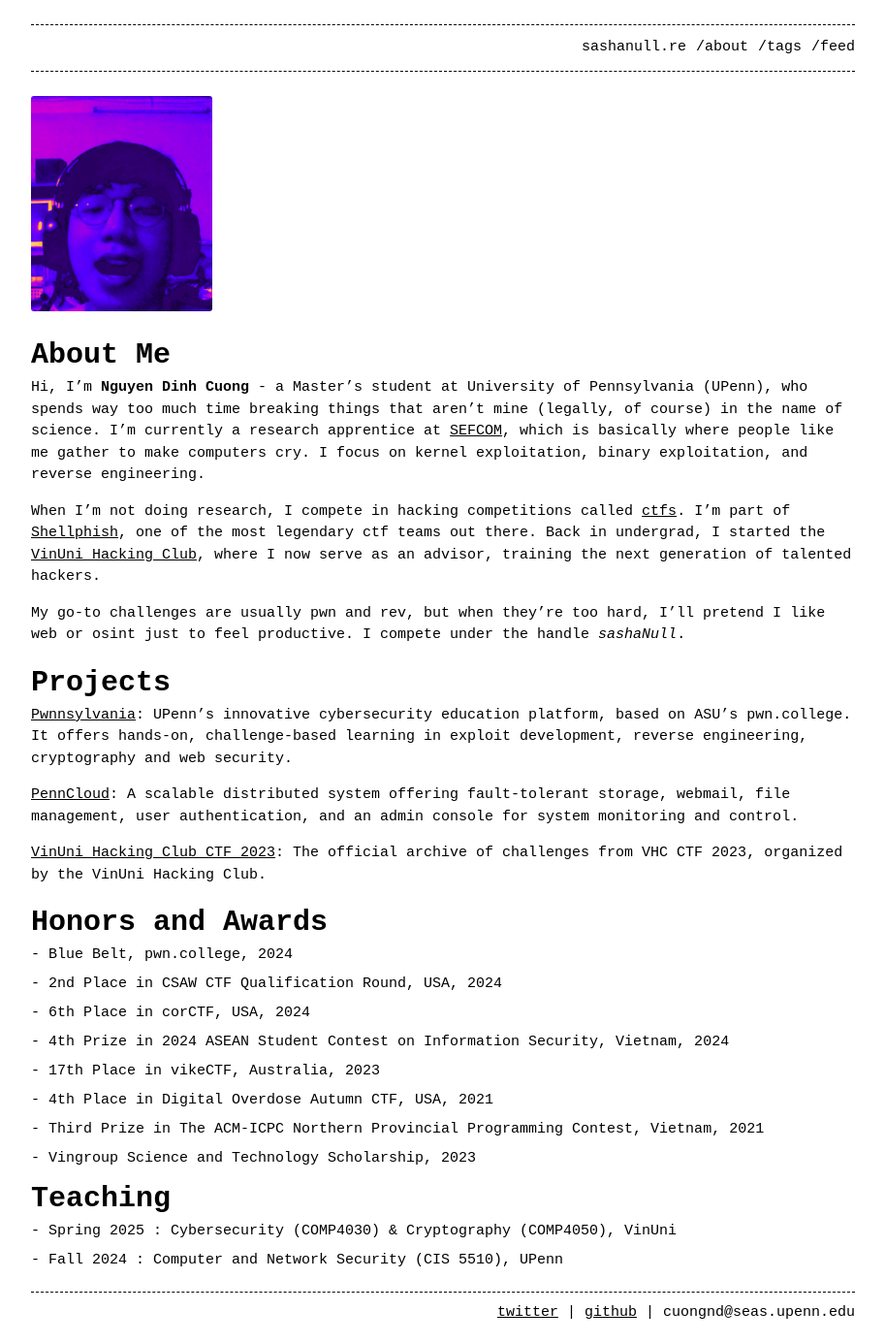
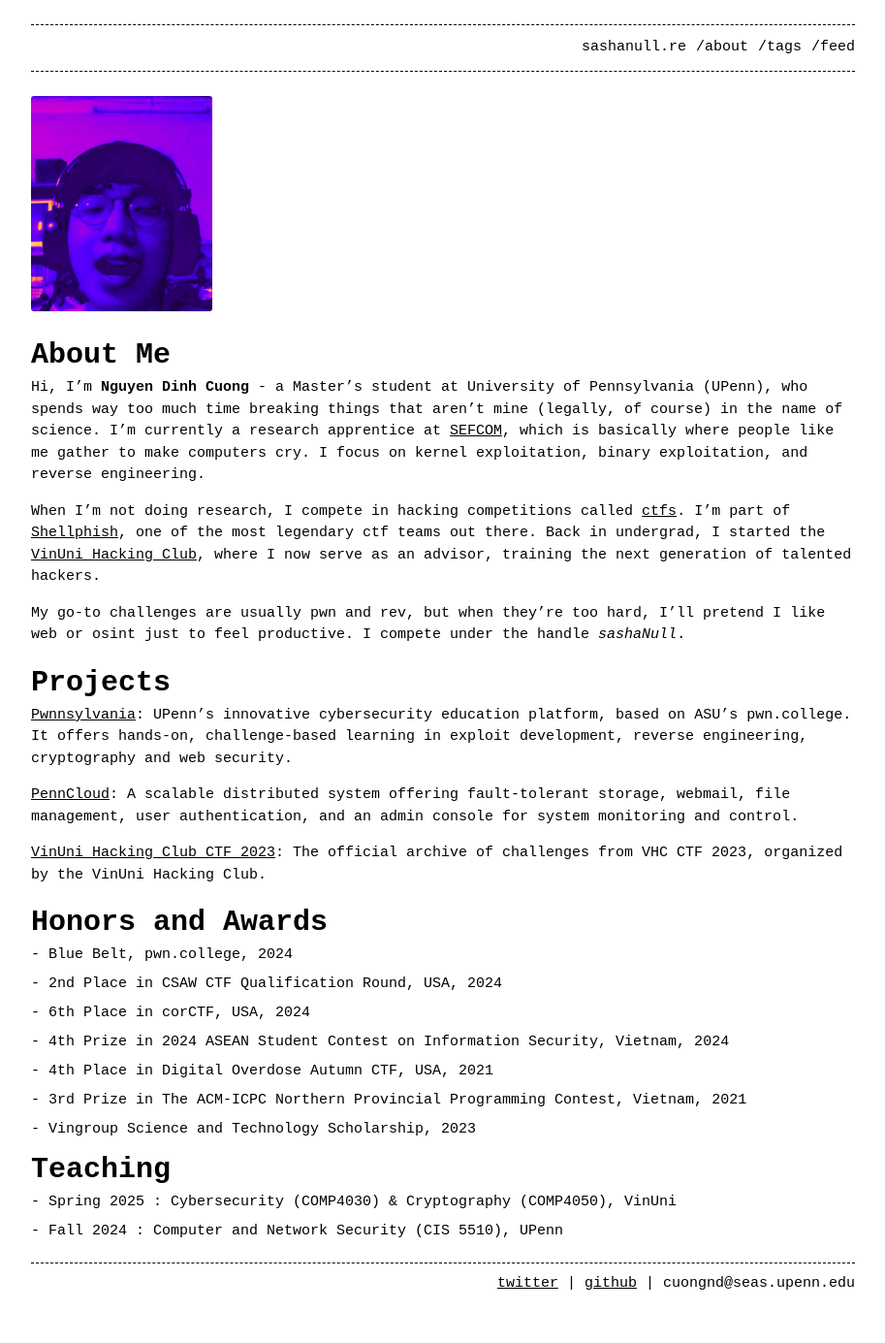
Before and after one commit to sashaNull/sashanull.re, a Jekyll site: the page built from about.md, in a window 1280 px wide. Shown: the whole page at 97% size, without its empty margins (183-1096 px from the left). Built offline with Jekyll 4.4.1, drawn with Linux system fonts in a browser that asks for light colours; after the commit the page ends 1355 px from its top, so only the background shows below that.

Commit message:
update about me

```diff
--- a/about.md
+++ b/about.md
@@ -29,9 +29,8 @@ My go-to challenges are usually pwn and rev, but when they're too hard, I'll pre
 - 2nd Place in CSAW CTF Qualification Round, USA, 2024
 - 6th Place in corCTF, USA, 2024
 - 4th Prize in 2024 ASEAN Student Contest on Information Security, Vietnam, 2024
-- 17th Place in vikeCTF, Australia, 2023
 - 4th Place in Digital Overdose Autumn CTF, USA, 2021
-- Third Prize in The ACM-ICPC Northern Provincial Programming Contest, Vietnam, 2021
+- 3rd Prize in The ACM-ICPC Northern Provincial Programming Contest, Vietnam, 2021
 - Vingroup Science and Technology Scholarship, 2023
 
 # Teaching
```
